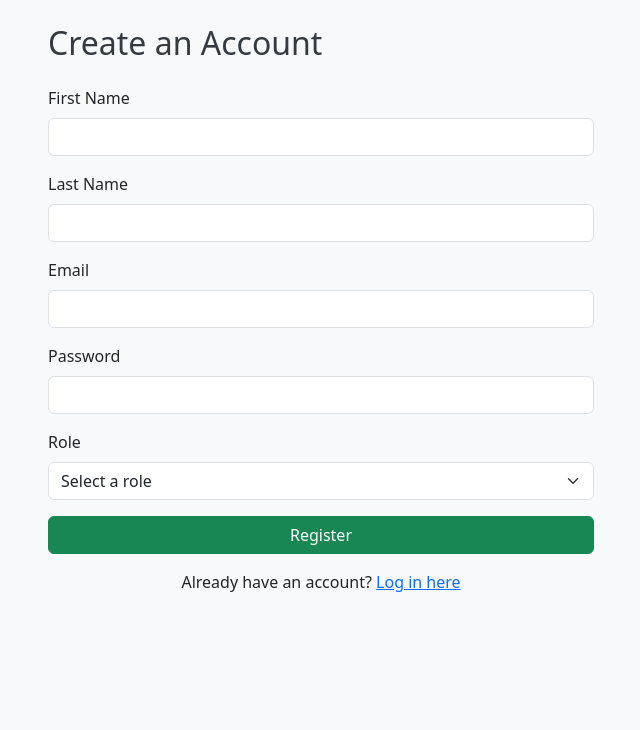
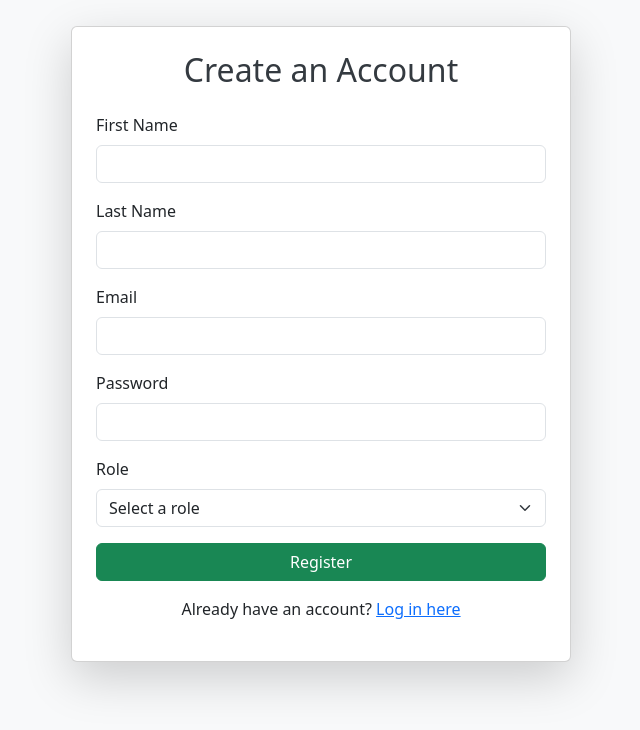
Before and after one commit to bmilanx0/peer-review-app, a Flask app: page /register in a window 1280 px wide. Shown: the top 730 px of the page, without its empty margins (319-959 px from the left). Run offline with Flask 3, Linux system fonts and the light colour scheme; data that the repository does not hold is empty.

Commit message:
Style register page with centered card and Bootstrap

```diff
--- a/templates/register.html
+++ b/templates/register.html
@@ -1,11 +1,10 @@
-<!-- templates/register.html -->
 {% extends 'base.html' %}
 {% block title %}Register{% endblock %}
 
 {% block content %}
-<div class="row justify-content-center">
-  <div class="col-md-6">
-    <h2 class="mb-4">Create an Account</h2>
+<div class="d-flex justify-content-center align-items-center" style="min-height: 80vh;">
+  <div class="card p-4 shadow-lg" style="width: 100%; max-width: 500px;">
+    <h2 class="text-center mb-4">Create an Account</h2>
 
     <form method="POST" action="/register">
       <div class="mb-3">
```
